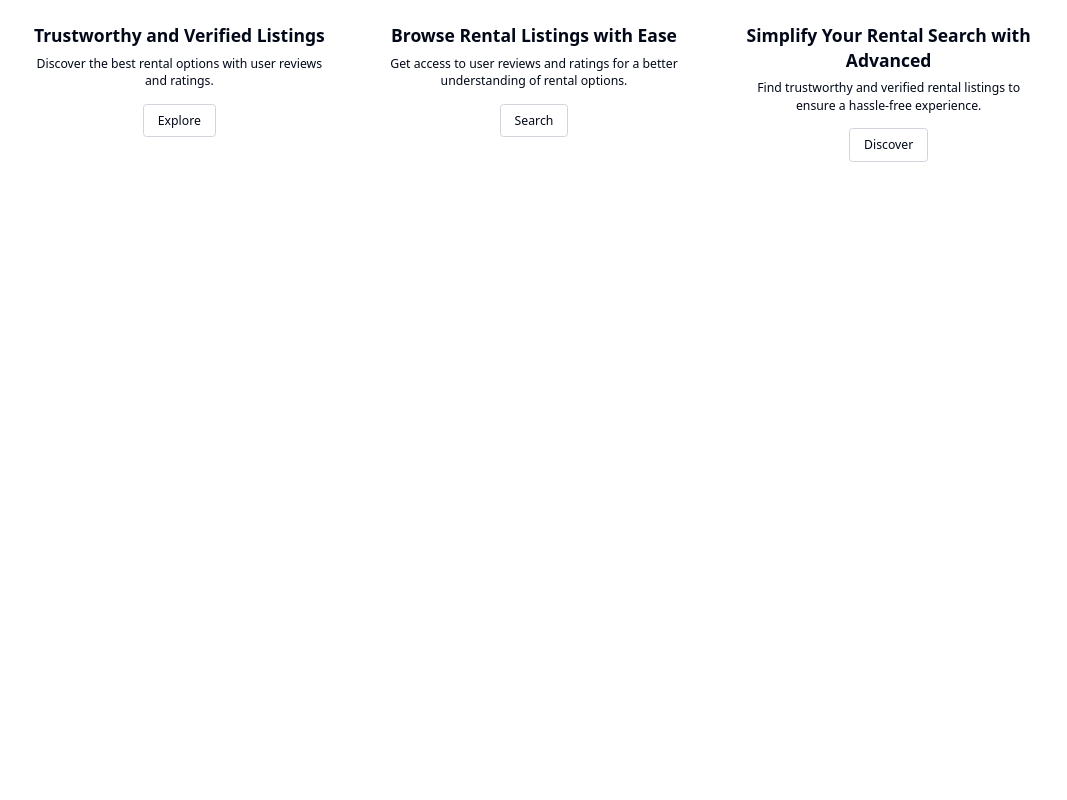
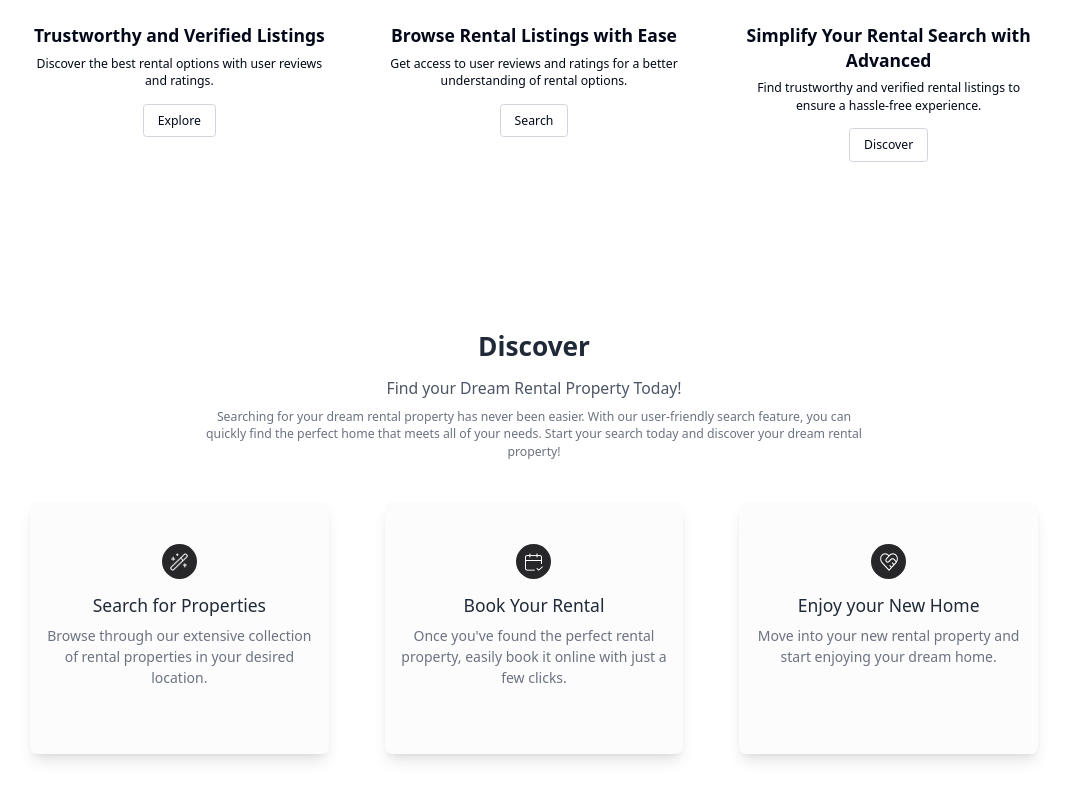
Before and after one commit to aaronjsharp/real-estate-aws, a Next.js app: page /landing in a window 1280 px wide. Shown: the part 1200-2000 px from the top of the page, without its empty margins (106-1173 px from the left). Before the commit the page ends 1446 px from the top, so only its background shows below. Built offline with nearby package versions, Linux system fonts and the light colour scheme; no server answers.

Commit message:
complete discover section

```diff
--- /dev/null
+++ b/src/app/(nondashboard)/landing/DiscoverSection.tsx
@@ -0,0 +1,112 @@
+"use client"
+
+import React from 'react'
+import { motion } from 'framer-motion'
+import Image from 'next/image'
+
+const containerVariants = {
+  hidden: {
+    opacity: 0
+  },
+  visible: {
+    opacity: 1,
+    transition: {
+      staggerChildren: 0.2
+    }
+  }
+}
+
+const itemVariants = {
+  hidden: {
+    opacity: 0,
+    y: 20
+  },
+  visible: {
+    opacity: 1,
+    y: 0
+  }
+}
+
+const DiscoverSection = () => {
+  return (
+    <motion.div
+      initial="hidden"
+      whileInView="visible"
+      viewport={{ once: true, amount: 0.8 }}
+      variants={containerVariants}
+      className='py-12 mb-16 bg-white'
+    >
+      <div className='max-w-6xl xl:max-w-7xl mx-auto px-6 sm:px-8 lg:px-12 xl:px-16'>
+        <motion.div
+          variants={itemVariants}
+          className='my-12 text-center'
+        >
+          <h2 className='text-3xl font-semibold leading-tight text-gray-800'>
+            Discover
+          </h2>
+          <p className='mt-4 text-lg text-gray-600'>
+            Find your Dream Rental Property Today!
+          </p>
+          <p className='mt-2 text-gray-500 max-w-3xl mx-auto'>
+            Searching for your dream rental property has never been easier. With our user-friendly search feature, you can quickly find the perfect home that meets all of your needs. Start your search today and discover your dream rental property!
+          </p>
+        </motion.div>
+        <div className='grid grid-cols-1 md:grid-cols-3 gap-8 lg:gap-12 xl:gap-16 text-center'>
+          {[
+            {
+              imageSrc: "/landing-icon-wand.png",
+              title: "Search for Properties",
+              description: "Browse through our extensive collection of rental properties in your desired location."
+            },
+            {
+              imageSrc: "/landing-icon-calendar.png",
+              title: "Book Your Rental",
+              description: "Once you've found the perfect rental property, easily book it online with just a few clicks."
+            },
+            {
+              imageSrc: "/landing-icon-heart.png",
+              title: "Enjoy your New Home",
+              description: "Move into your new rental property and start enjoying your dream home."
+            },
+          ].map((card, index) => (
+            <motion.div key={index} variants={itemVariants}>
+              <DiscoverCard {...card} />
+            </motion.div>
+          ))}
+        </div>
+      </div>
+    </motion.div>
+  )
+}
+
+const DiscoverCard = ({
+  imageSrc,
+  title,
+  description
+}: {
+  imageSrc: string;
+  title: string;
+  description: string;
+}) => {
+  return (
+    <div
+      className='px-4 py-12 shadow-lg rounded-lg bg-primary-50 md:h-72'
+    >
+      <div className='bg-primary-700 p-[0.6rem] rounded-full mb-4 h-10 w-10 mx-auto'>
+        <Image
+          src={imageSrc}
+          width={30}
+          height={30}
+          className="w-full h-full"
+          alt={title}
+        />
+      </div>
+      <h3 className='mt-4 text-xl font-medium text-gray-800'>
+        {title}
+      </h3>
+      <p className='mt-2 text-base text-gray-500'>{description}</p>
+    </div>
+  )
+}
+
+export default DiscoverSection
--- a/src/app/(nondashboard)/landing/page.tsx
+++ b/src/app/(nondashboard)/landing/page.tsx
@@ -1,12 +1,14 @@
 import React from 'react'
 import HeroSection from './HeroSection'
 import FeaturesSection from './FeaturesSection'
+import DiscoverSection from './DiscoverSection'
 
 const Landing = () => {
   return (
     <div>
       <HeroSection />
       <FeaturesSection />
+      <DiscoverSection />
     </div>
   )
 }
```
